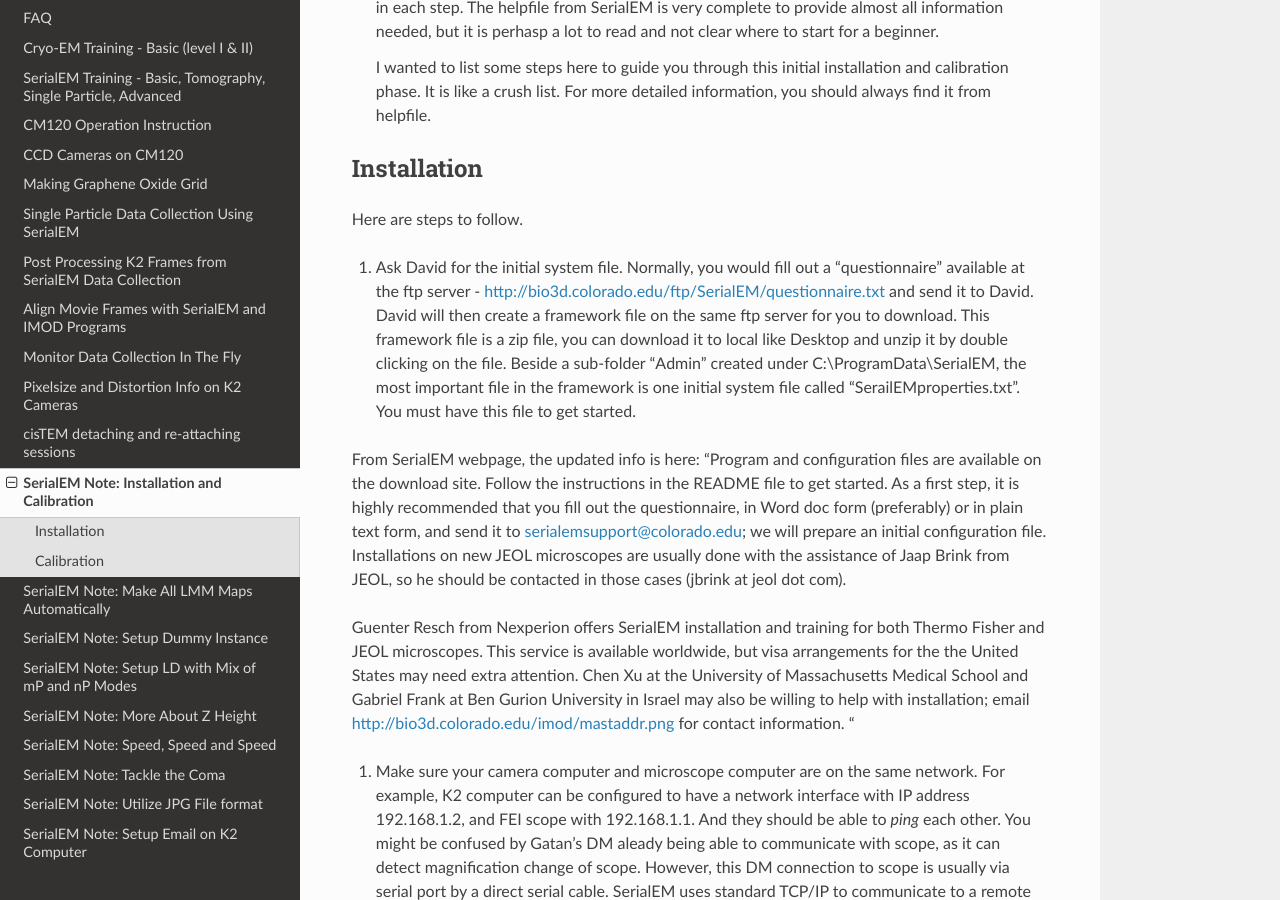
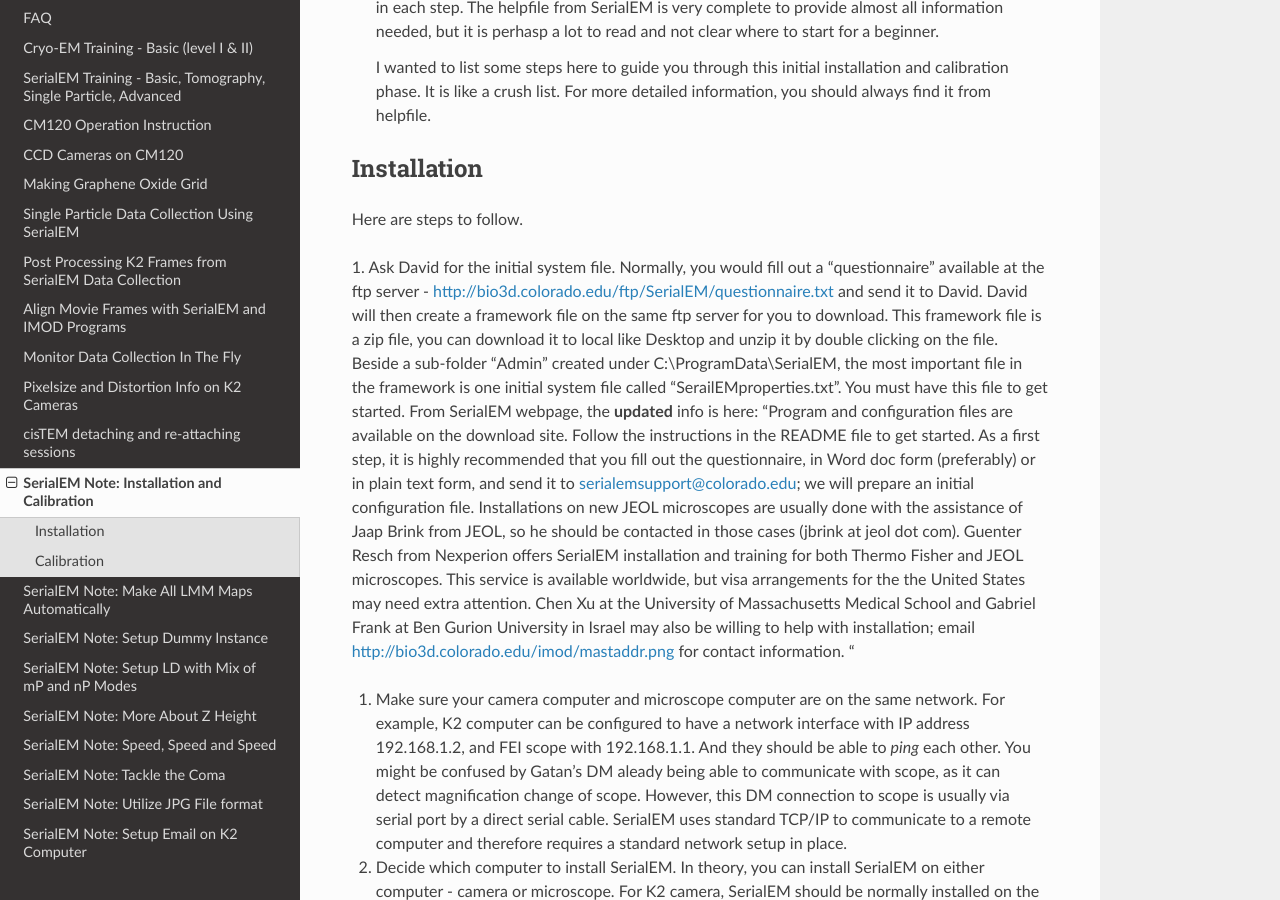
Before and after one commit to xuchen66/sphinx-emdocs, a Sphinx documentation site: the page built from source/serialEM-note-install-and-calib.rst, in a window 1280 px wide and 900 px high, scrolled down 435 px. Built offline with Sphinx 7.4.7 and the Read the Docs theme 2.0.0, drawn with Linux system fonts in a browser that asks for light colours; pages that are not in the unit, such as notebooks, are missing from menus.

```diff
--- a/source/serialEM-note-install-and-calib.rst
+++ b/source/serialEM-note-install-and-calib.rst
@@ -24,11 +24,8 @@ Installation
 Here are steps to follow.
 
 1. Ask David for the initial system file. Normally, you would fill out a "questionnaire" available at the ftp server - http://bio3d.colorado.edu/ftp/SerialEM/questionnaire.txt and send it to David. David will then create a framework file on the same ftp server for you to download. This framework file is a zip file, you can download it to local like Desktop and unzip it by double clicking on the file. Beside a sub-folder "Admin" created under C:\\ProgramData\\SerialEM, the most important file in the framework is one initial system file called "SerailEMproperties.txt". You must have this file to get started.
-
-From SerialEM webpage, the updated info is here:
-"Program and configuration files are available on the download site. Follow the instructions in the README file to get started. As a first step, it is highly recommended that you fill out the questionnaire, in Word doc form (preferably) or in plain text form, and send it to serialemsupport@colorado.edu; we will prepare an initial configuration file. Installations on new JEOL microscopes are usually done with the assistance of Jaap Brink from JEOL, so he should be contacted in those cases (jbrink at jeol dot com).
-
-Guenter Resch from Nexperion offers SerialEM installation and training for both Thermo Fisher and JEOL microscopes. This service is available worldwide, but visa arrangements for the the United States may need extra attention. Chen Xu at the University of Massachusetts Medical School and Gabriel Frank at Ben Gurion University in Israel may also be willing to help with installation; email
+From SerialEM webpage, the **updated** info is here:
+"Program and configuration files are available on the download site. Follow the instructions in the README file to get started. As a first step, it is highly recommended that you fill out the questionnaire, in Word doc form (preferably) or in plain text form, and send it to serialemsupport@colorado.edu; we will prepare an initial configuration file. Installations on new JEOL microscopes are usually done with the assistance of Jaap Brink from JEOL, so he should be contacted in those cases (jbrink at jeol dot com). Guenter Resch from Nexperion offers SerialEM installation and training for both Thermo Fisher and JEOL microscopes. This service is available worldwide, but visa arrangements for the the United States may need extra attention. Chen Xu at the University of Massachusetts Medical School and Gabriel Frank at Ben Gurion University in Israel may also be willing to help with installation; email
 http://bio3d.colorado.edu/imod/mastaddr.png
 for contact information. “
 
```
